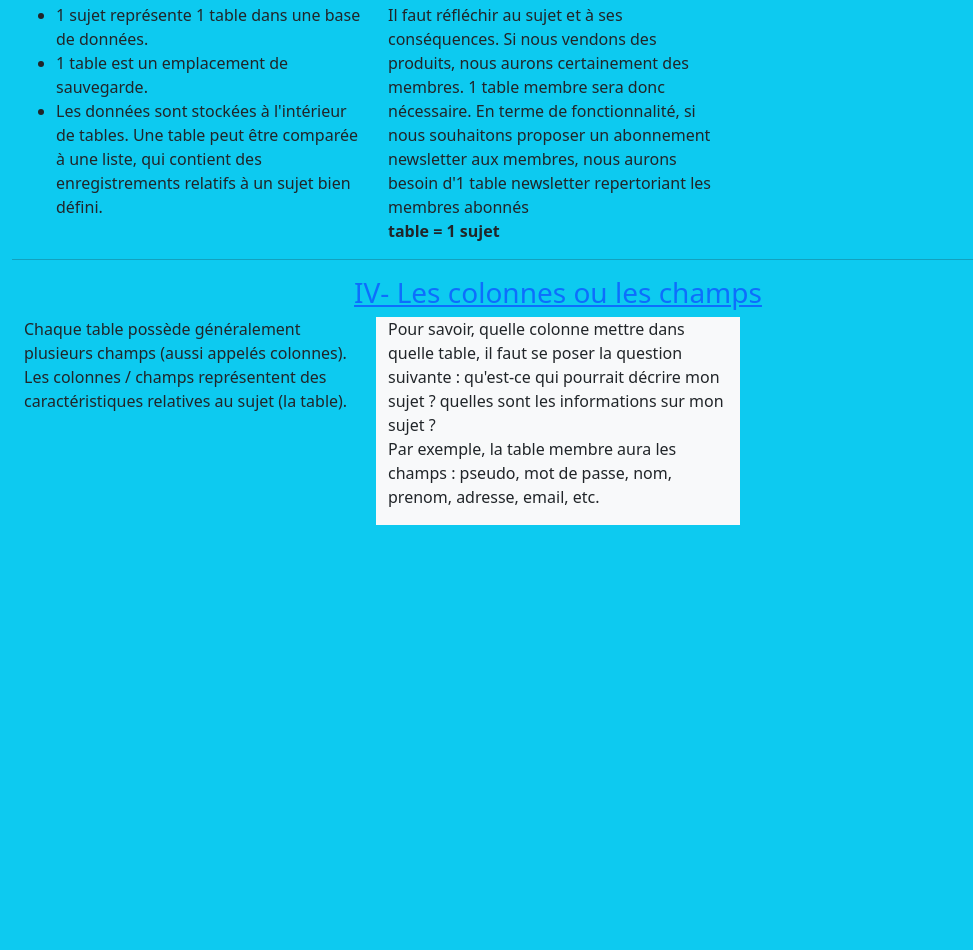
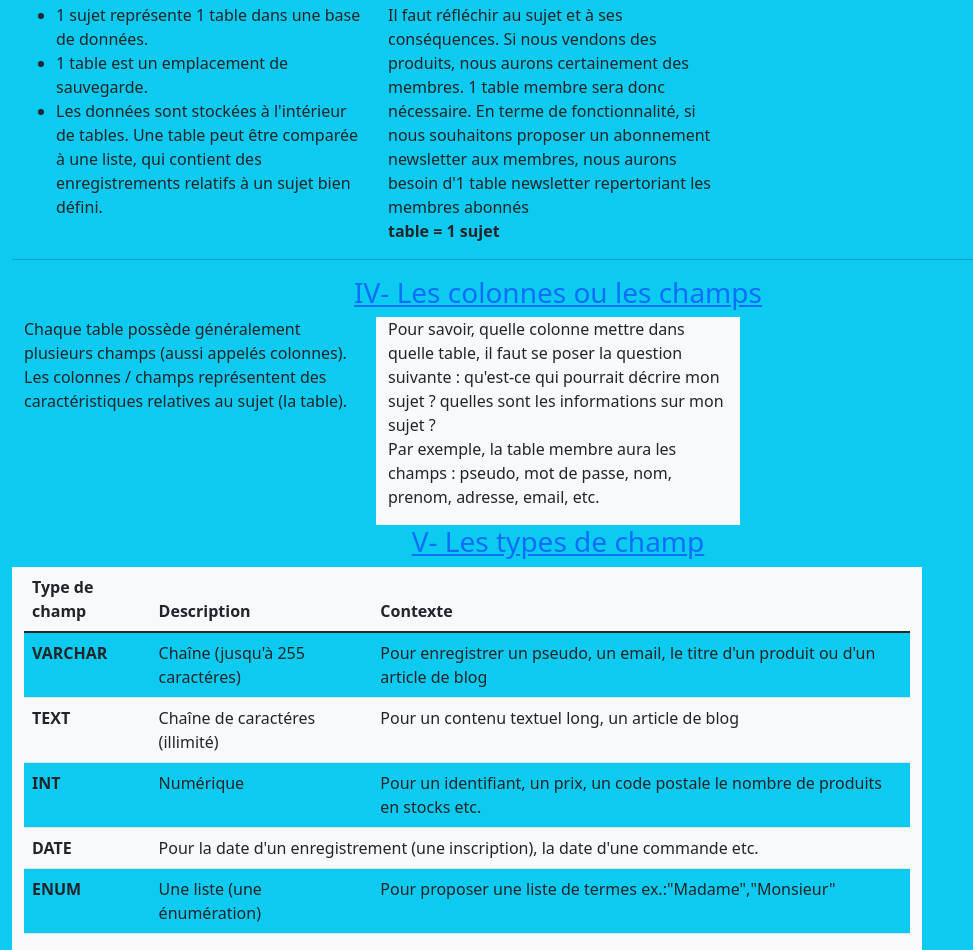
Before and after one commit to 1Mirl/coursMyQSL, a plain HTML site: page index.html in a window 1280 px wide. Shown: the part 2426-3376 px from the top of the page, without its empty margins (0-973 px from the left). Before the commit the page ends 2951 px from the top, so only its background shows below. Drawn offline with nearby package versions, Linux system fonts and the light colour scheme.

Commit message:
maj mysql
maj mysql

```diff
--- a/index.html
+++ b/index.html
@@ -209,6 +209,47 @@
     </div>
   </div>
   <!-- fin row -->
+  <div class="row container">
+    <h3 id="types" class="text-primary text-decoration-underline text-center">V- Les types de champ</h3>
+    <div class="col-10 bg-light">
+      <table class="table table-stripped">
+          <thead>
+            <tr>
+              <th scope="col">Type de champ</th>
+              <th scope="col">Description</th>
+              <th scope="col">Contexte</th>
+            </tr>
+          </thead>
+          <tbody>
+            <tr class="bg-info">
+              <th scope="row">VARCHAR</th>
+              <td>Chaîne (jusqu'à 255 caractéres)</td>
+              <td>Pour enregistrer un pseudo, un email, le titre d'un produit ou d'un article de blog</td>
+            </tr>
+            <tr>
+              <th scope="row">TEXT</th>
+              <td>Chaîne de caractéres (illimité)</td>
+              <td>Pour un contenu textuel long, un article de blog</td>
+            </tr>
+            <tr class="bg-info">
+              <th scope="row">INT</th>
+              <td>Numérique</td>
+              <td>Pour un identifiant, un prix, un code postale le nombre de produits en stocks etc.</td>
+            </tr>
+            <tr>
+              <th scope="row">DATE</th>
+              <td colspan="2">Pour la date d'un enregistrement (une inscription), la date d'une commande etc.</td>
+            </tr>
+            <tr class="bg-info">
+              <th scope="row">ENUM</th>
+              <td>Une liste (une énumération)</td>
+              <td>Pour proposer une liste de termes ex.:"Madame","Monsieur"</td>
+            </tr>
+          </tbody>
+        </table>
+      </table>
+    </div>
+  </div>
 
 
 
```
